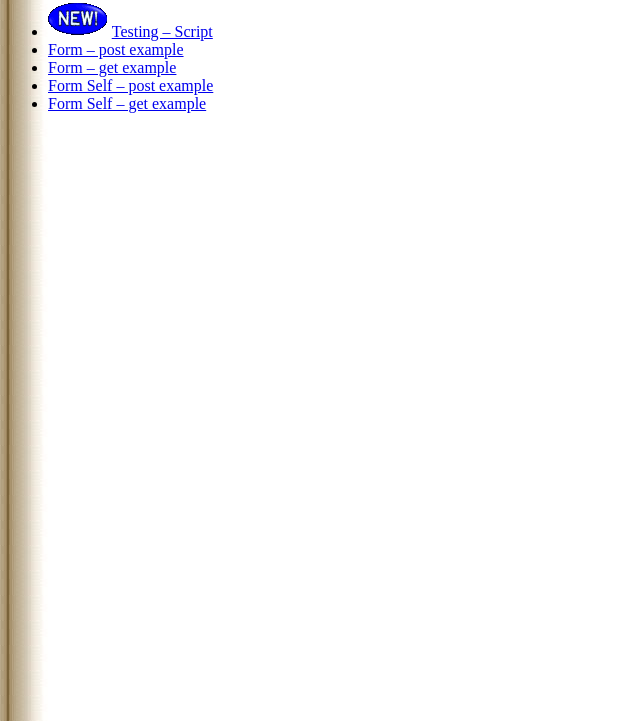
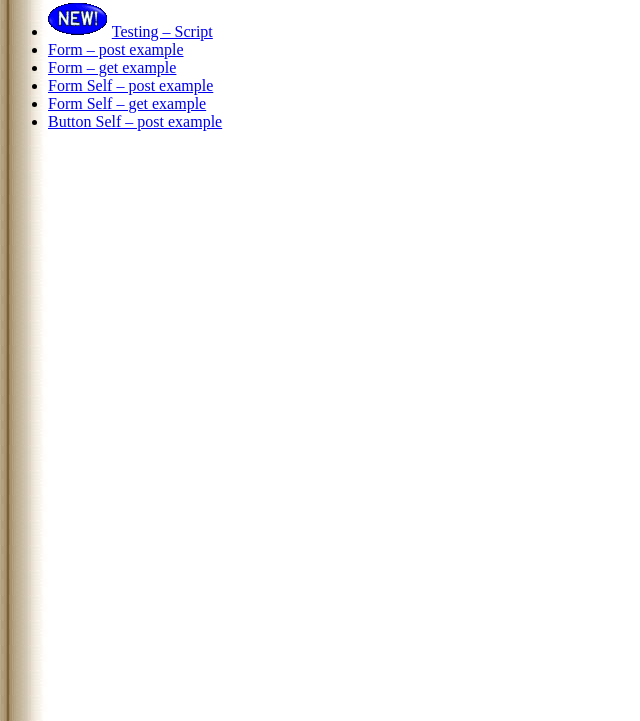
Before and after one commit to harrypower/gforth_webserver, a plain HTML site: page htdocs/index.html in a window 1280 px wide. Shown: the part 79-800 px from the top of the page, without its empty margins (0-640 px from the left). Drawn offline with Linux system fonts and the light colour scheme.

Commit message:
Added select and other form input examples

```diff
--- a/htdocs/index.html
+++ b/htdocs/index.html
@@ -13,6 +13,7 @@
 <li><a href="formget.shtml">Form – get example</a></li>
 <li><a href="formpostself.shtml">Form Self – post example</a></li>
 <li><a href="formgetself.shtml">Form Self – get example</a></li>
+<li><a href="buttonpostself.shtml">Button Self – post example</a></li>
 </ul>
 </BODY>
 </HTML>
```
Also changed, not shown: 1 other file.
